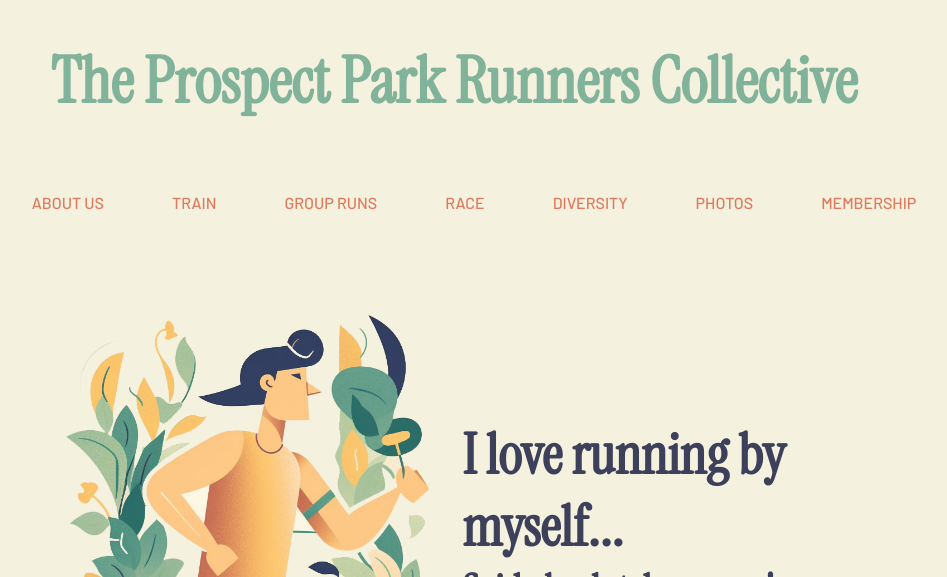
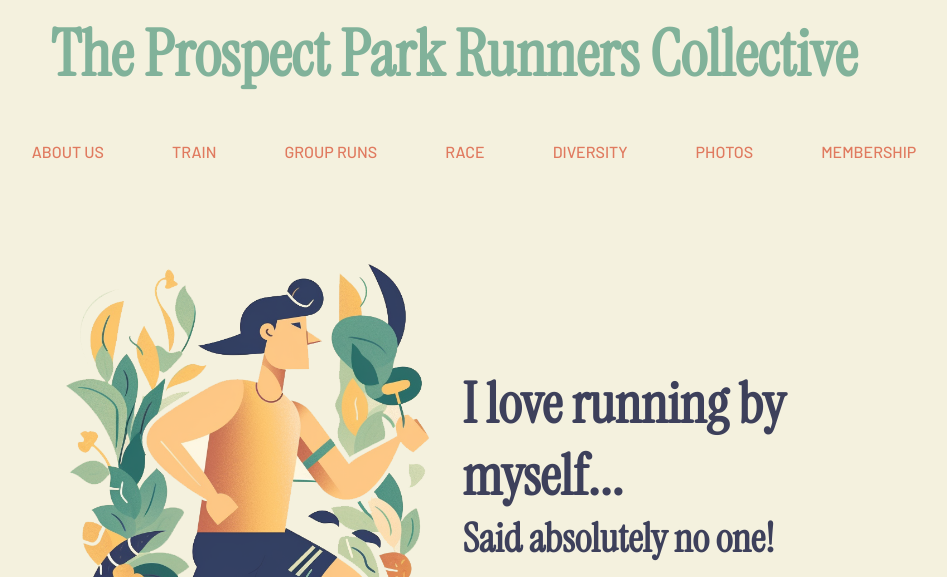
Before and after one commit to garysbot/ca-clubsite-git, a plain HTML site: page index.html in a window 1280 px wide. Shown: the part 209-786 px from the top of the page, without its empty margins (186-1133 px from the left). Drawn offline with Linux system fonts and the light colour scheme.

Commit message:
added h1 margin

```diff
--- a/resources/css/styles.css
+++ b/resources/css/styles.css
@@ -96,7 +96,8 @@ header a:hover {
 
 .clubheader h1 {
     color: #81b29a;
-    margin-bottom: 3rem;
+    margin-top:1rem;
+    margin-bottom: 1.5rem;
 }
 
 /* Navigation Menu */
```
